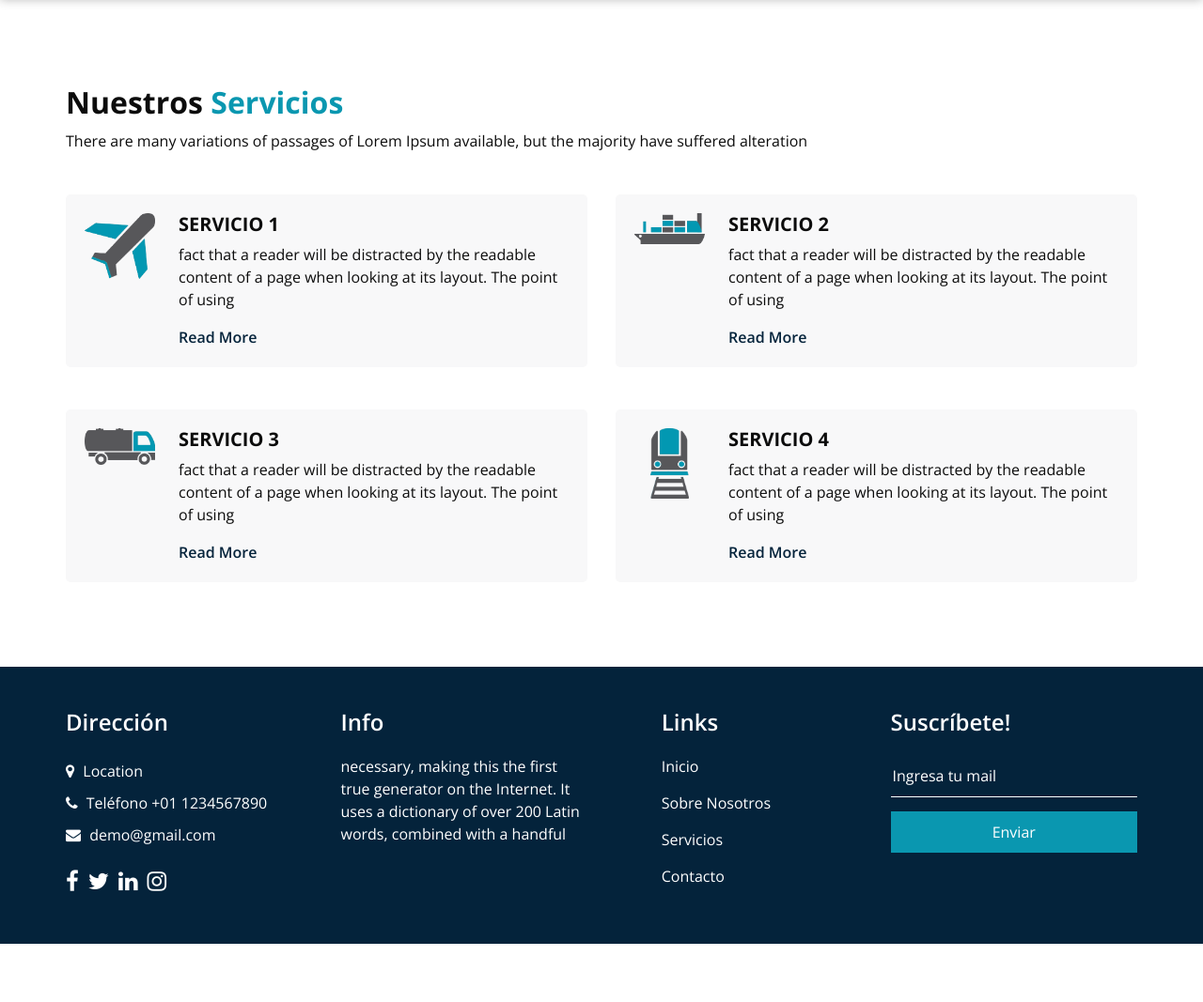
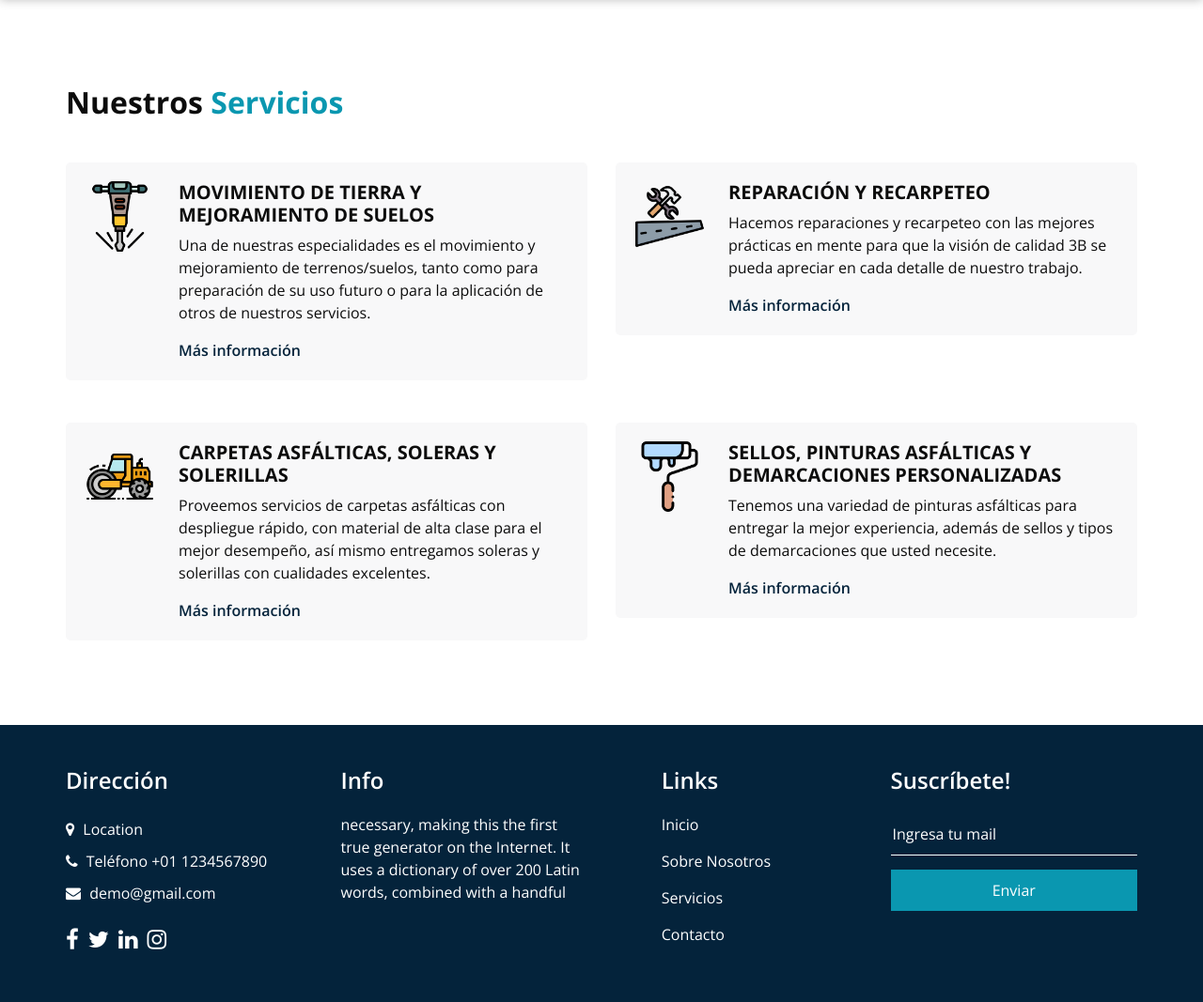
Before and after one commit to benjapob/asfaltosBstrp, a Django app: page /service/ in a window 1280 px wide. Shown: the part 131-1198 px from the top of the page at 94% size. Before the commit the page ends 1136 px from the top, so only its background shows below. Run offline with Django 4.2, Linux system fonts and the light colour scheme; some libraries are stand-ins or nearby versions.

Commit message:
data fill

```diff
--- a/templates/service.html
+++ b/templates/service.html
@@ -13,9 +13,6 @@
           <h2>
             Nuestros <span>Servicios</span>
           </h2>
-          <p>
-            There are many variations of passages of Lorem Ipsum available, but the majority have suffered alteration
-          </p>
         </div>
         <div class="row">
           <div class="col-md-6 ">
@@ -25,15 +22,13 @@
               </div>
               <div class="detail-box">
                 <h5>
-                  Servicio 1
+                  Movimiento de tierra y mejoramiento de suelos
                 </h5>
                 <p>
-                  fact that a reader will be distracted by the readable content of a page when looking at its layout.
-                  The
-                  point of using
+                  Una de nuestras especialidades es el movimiento y mejoramiento de terrenos/suelos, tanto como para preparación de su uso futuro o para la aplicación de otros de nuestros servicios.
                 </p>
-                <a href="">
-                  Read More
+                <a href="/contact">
+                  Más información
                 </a>
               </div>
             </div>
@@ -45,15 +40,13 @@
               </div>
               <div class="detail-box">
                 <h5>
-                  Servicio 2
+                  Reparación y recarpeteo
                 </h5>
                 <p>
-                  fact that a reader will be distracted by the readable content of a page when looking at its layout.
-                  The
-                  point of using
+                  Hacemos reparaciones y recarpeteo con las mejores prácticas en mente para que la visión de calidad 3B se pueda apreciar en cada detalle de nuestro trabajo.
                 </p>
-                <a href="">
-                  Read More
+                <a href="/contact">
+                  Más información
                 </a>
               </div>
             </div>
@@ -65,15 +58,13 @@
               </div>
               <div class="detail-box">
                 <h5>
-                  Servicio 3
+                  Carpetas asfálticas, soleras y solerillas
                 </h5>
                 <p>
-                  fact that a reader will be distracted by the readable content of a page when looking at its layout.
-                  The
-                  point of using
+                  Proveemos servicios de carpetas asfálticas con despliegue rápido, con material de alta clase para el mejor desempeño, así mismo entregamos soleras y solerillas con cualidades excelentes.
                 </p>
-                <a href="">
-                  Read More
+                <a href="/contact">
+                  Más información
                 </a>
               </div>
             </div>
@@ -85,15 +76,13 @@
               </div>
               <div class="detail-box">
                 <h5>
-                  Servicio 4
+                  Sellos, pinturas asfálticas y demarcaciones personalizadas
                 </h5>
                 <p>
-                  fact that a reader will be distracted by the readable content of a page when looking at its layout.
-                  The
-                  point of using
+                  Tenemos una variedad de pinturas asfálticas para entregar la mejor experiencia, además de sellos y tipos de demarcaciones que usted necesite.
                 </p>
-                <a href="">
-                  Read More
+                <a href="/contact">
+                  Más información
                 </a>
               </div>
             </div>
```
Also changed, not shown: templates/about.html (+11 -7 lines), static/images/about-img.jpg, static/images/s1.png, static/images/s2.png, static/images/s3.png, static/images/s4.png.
